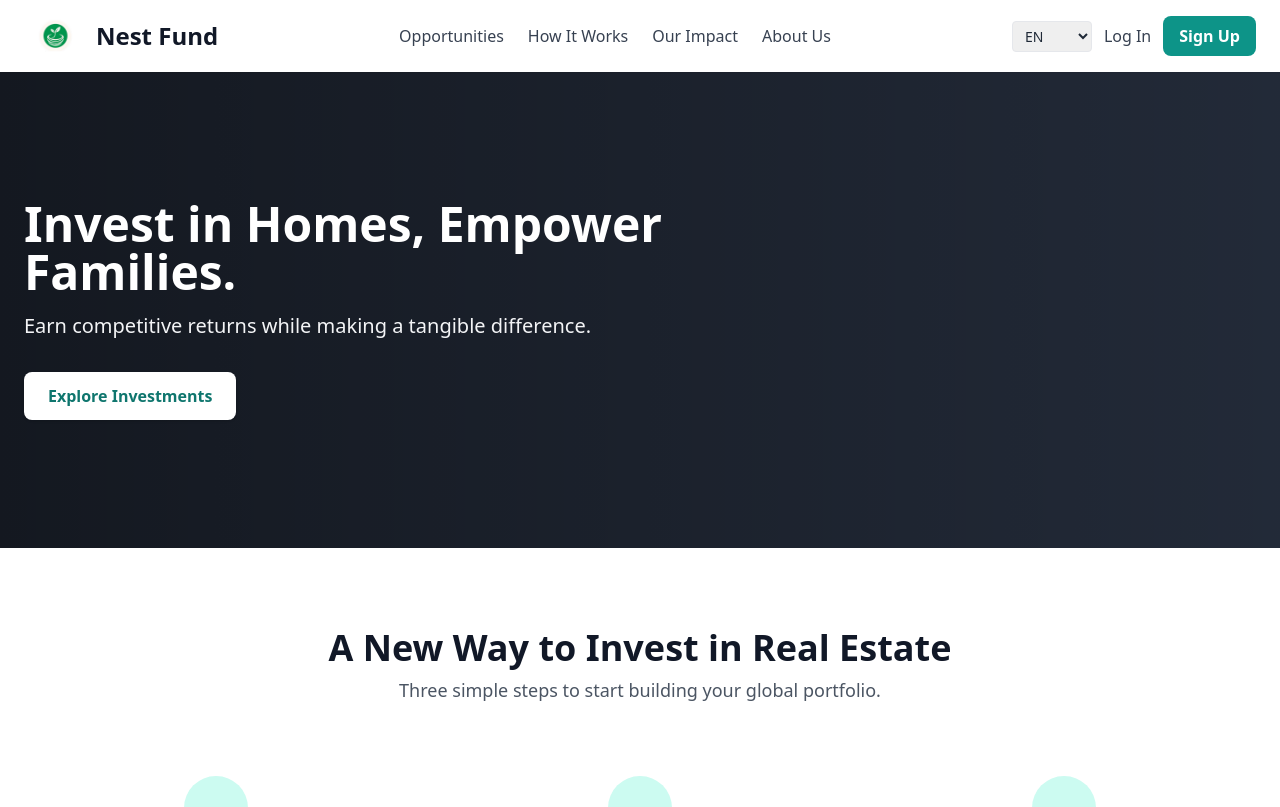
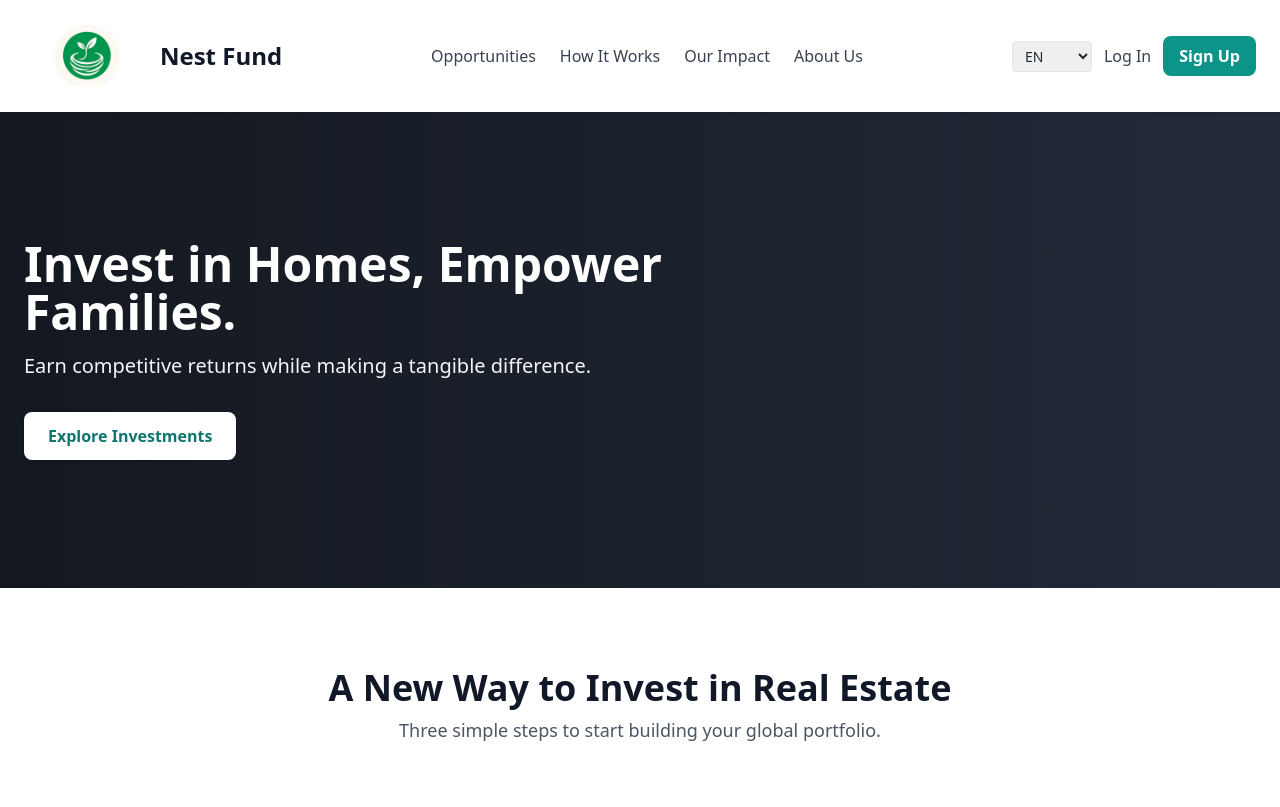
Before and after one commit to ljkz-nest/nest-fund-frontend-v2, a Next.js app: page / in a window 1280 px wide. Shown: the top 807 px of the page. Built offline with nearby package versions, Linux system fonts and the light colour scheme.

Commit message:
Update NavBar.tsx

```diff
--- a/components/NavBar.tsx
+++ b/components/NavBar.tsx
@@ -11,7 +11,7 @@ export default function NavBar() {
     <header className="bg-white shadow-sm sticky top-0 z-50" role="banner">
       <div className="container mx-auto px-6 py-4 flex justify-between items-center">
         <Link href="/" className="flex items-center gap-2">
-          <Image src="/logo.png" alt="Nest Fund logo" width={64} height={64} priority />
+          <Image src="/logo.png" alt="Nest Fund logo" width={128} height={128} priority />
           <span className="text-2xl font-bold text-gray-900">Nest Fund</span>
         </Link>
         <button className="md:hidden" aria-controls="main-nav" aria-expanded={open} onClick={() => setOpen(v => !v)}>
```
